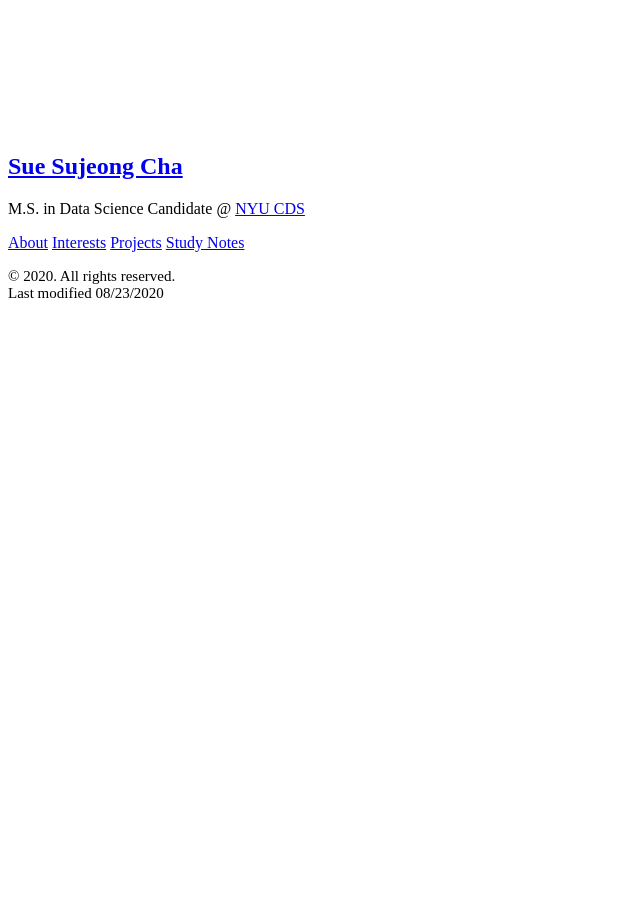
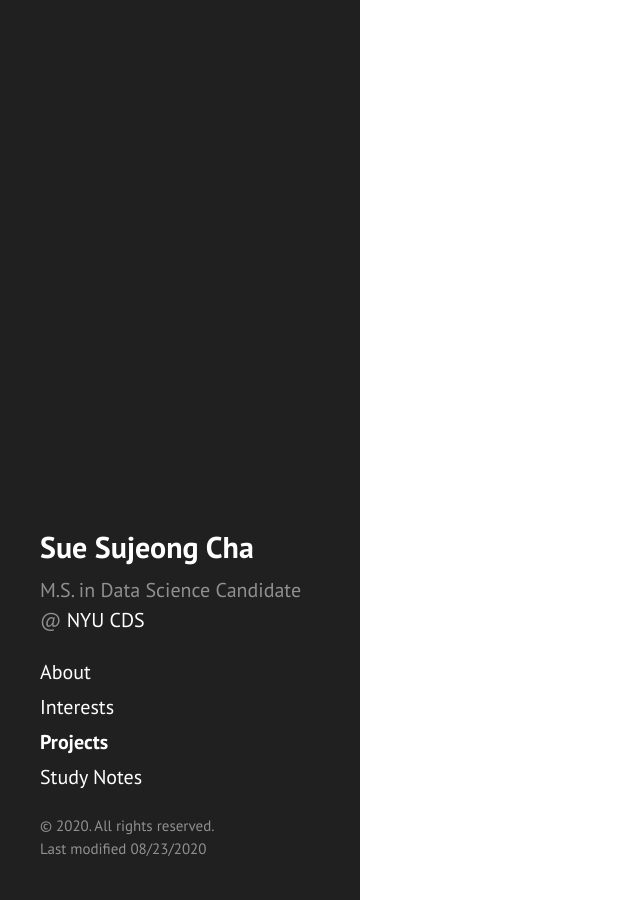
Before and after one commit to sujeongcha/sujeongcha.github.io, a Jekyll site: the page built from projects.html, in a window 1280 px wide. Shown: the whole page, without its empty margins (0-640 px from the left). Built offline with Jekyll 4.4.1, drawn with Linux system fonts in a browser that asks for light colours; Markdown is read by kramdown in place of the engine named in the settings.

Commit message:
Update head.html

```diff
--- a/_includes/head.html
+++ b/_includes/head.html
@@ -15,9 +15,9 @@
   </title>
 
   <!-- CSS -->
-  <link rel="stylesheet" href="{{ site.baseurl }}public/css/poole.css">
-  <link rel="stylesheet" href="{{ site.baseurl }}public/css/syntax.css">
-  <link rel="stylesheet" href="{{ site.baseurl }}public/css/hyde.css">
+  <link rel="stylesheet" href="https://sujeongcha.github.io/public/css/poole.css">
+  <link rel="stylesheet" href="https://sujeongcha.github.io/public/css/syntax.css">
+  <link rel="stylesheet" href="https://sujeongcha.github.io/public/css/hyde.css">
   <link rel="stylesheet" href="http://fonts.googleapis.com/css?family=PT+Sans:400,400italic,700|Abril+Fatface">
 
   <!-- Icons -->
```
